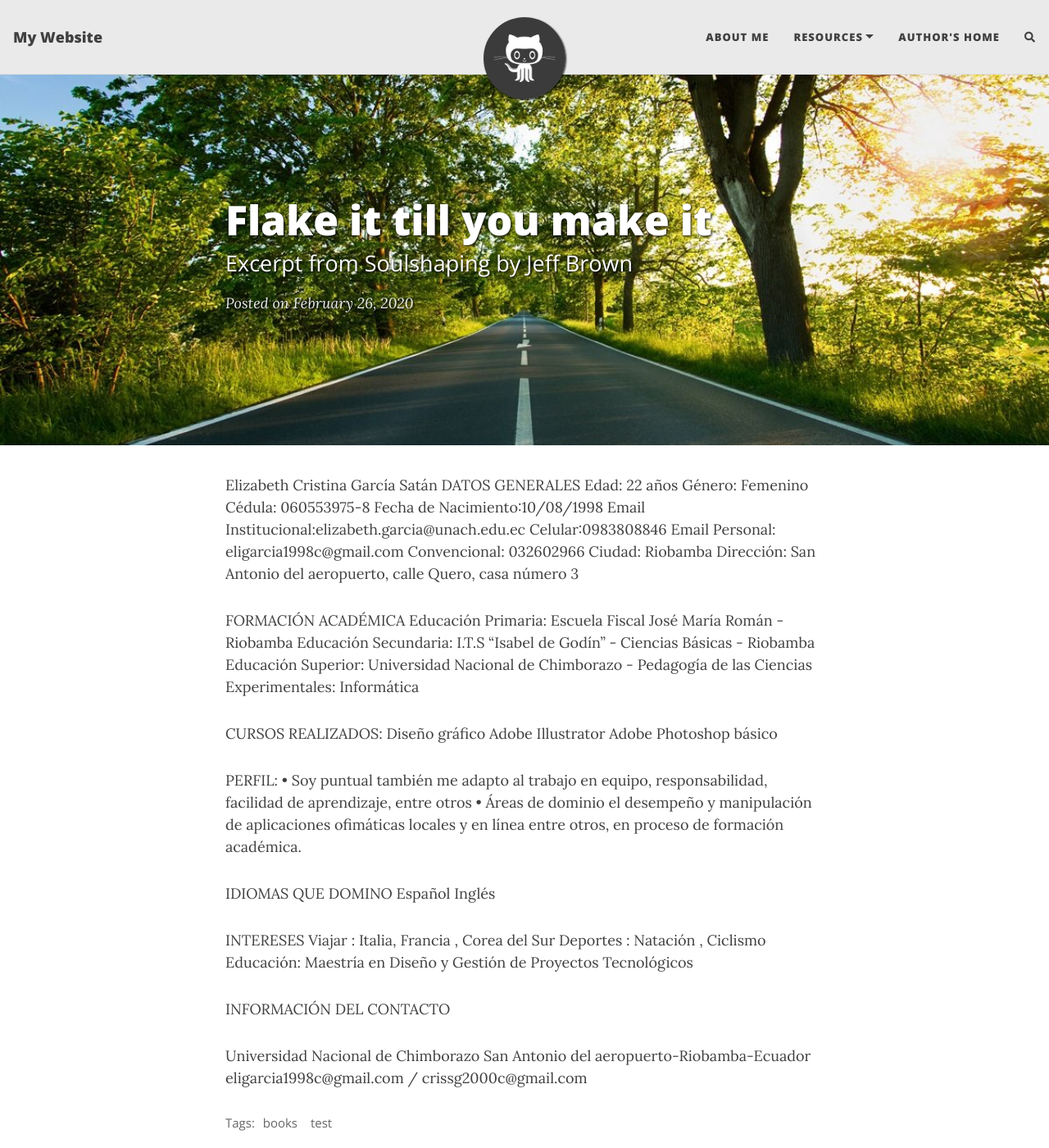
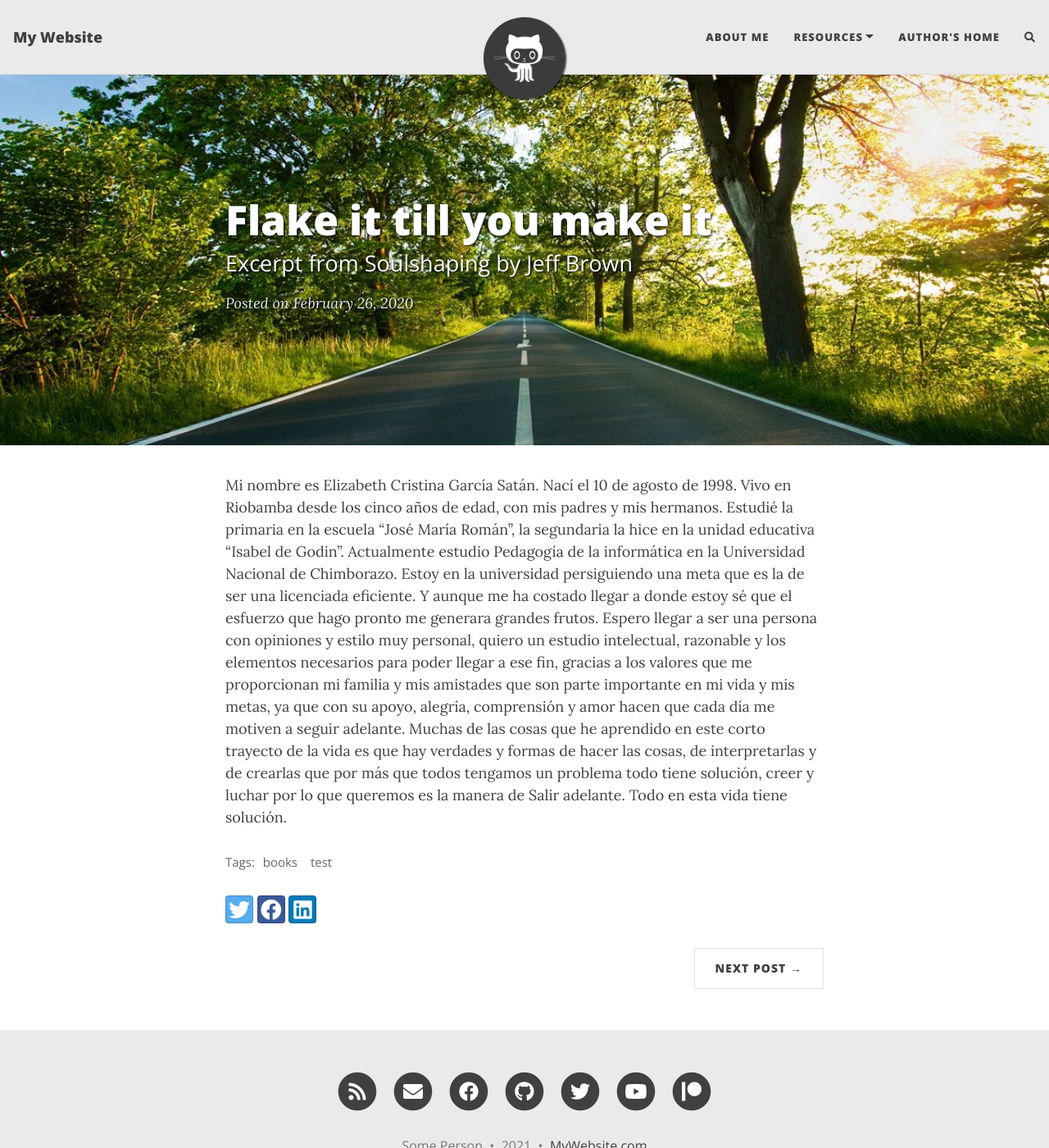
Before and after one commit to Eligarcia10/Eligarcia10.github.io, a Jekyll site: the page built from _posts/2020-02-26-flake-it-till-you-make-it.md, in a window 1280 px wide and 1400 px high. Shown: the whole window at 82% size. Built offline with Jekyll 4.4.1, drawn with Linux system fonts in a browser that asks for light colours; nearby versions of some CDN libraries; comment, search, counter and statistics services are not loaded.

Commit message:
Update 2020-02-26-flake-it-till-you-make-it.md

```diff
--- a/_posts/2020-02-26-flake-it-till-you-make-it.md
+++ b/_posts/2020-02-26-flake-it-till-you-make-it.md
@@ -7,50 +7,7 @@ thumbnail-img: /assets/img/thumb.png
 share-img: /assets/img/path.jpg
 tags: [books, test]
 ---
-
-
-
-
-
-Elizabeth Cristina García Satán
-DATOS GENERALES
-Edad:	22 años
-Género:	Femenino
-Cédula:	060553975-8
-Fecha de Nacimiento:10/08/1998
-Email Institucional:elizabeth.garcia@unach.edu.ec
-Celular:0983808846
-Email Personal:	eligarcia1998c@gmail.com
-Convencional:	032602966
-Ciudad:	Riobamba
-Dirección:	San Antonio del aeropuerto, calle Quero, casa número 3
-
-
-FORMACIÓN ACADÉMICA
-Educación Primaria: Escuela Fiscal José María Román - Riobamba
-Educación Secundaria: I.T.S "Isabel de Godín" - Ciencias Básicas - Riobamba
-Educación Superior: Universidad Nacional de Chimborazo - Pedagogía de las Ciencias Experimentales: Informática
-
-CURSOS REALIZADOS:
-Diseño gráfico Adobe Illustrator
-Adobe Photoshop básico
-
-
-PERFIL:
-• Soy puntual también me adapto al trabajo en equipo, responsabilidad, facilidad de aprendizaje, entre otros
-• Áreas de dominio el desempeño y manipulación de aplicaciones ofimáticas locales y en línea entre otros, en proceso de formación académica.
-
-IDIOMAS QUE DOMINO
-Español
-Inglés
-
-INTERESES
-Viajar : Italia, Francia , Corea del Sur
-Deportes : Natación , Ciclismo
-Educación: Maestría en Diseño y Gestión de Proyectos Tecnológicos
-
-INFORMACIÓN DEL CONTACTO
-
-Universidad Nacional de Chimborazo
-San Antonio del aeropuerto-Riobamba-Ecuador
-eligarcia1998c@gmail.com / crissg2000c@gmail.com
+Mi nombre es Elizabeth Cristina García Satán. Nací el 10 de agosto de 1998. Vivo en Riobamba desde los cinco años de edad, con mis padres y mis hermanos. Estudié la primaria en la escuela “José María Román”, la segundaria la hice en la unidad educativa “Isabel de Godin”.
+Actualmente estudio Pedagogía de la informática en la Universidad Nacional de Chimborazo. Estoy en la universidad persiguiendo una meta que es la de ser una licenciada eficiente. Y aunque me ha costado llegar a donde estoy sé que el esfuerzo que hago pronto me generara grandes frutos.
+Espero llegar a ser una persona con opiniones y estilo muy personal, quiero un estudio intelectual, razonable y los elementos necesarios para poder llegar a ese fin, gracias a los valores que me proporcionan mi familia y mis amistades que son parte importante en mi vida y mis metas, ya que con su apoyo, alegría, comprensión y amor hacen que cada día me motiven a seguir adelante.
+Muchas de las cosas que he aprendido en este corto trayecto de la vida es que hay verdades y formas de hacer las cosas, de interpretarlas y de crearlas que por más que todos tengamos un problema todo tiene solución, creer y luchar por lo que queremos es la manera de Salir adelante. Todo en esta vida tiene solución.
```
